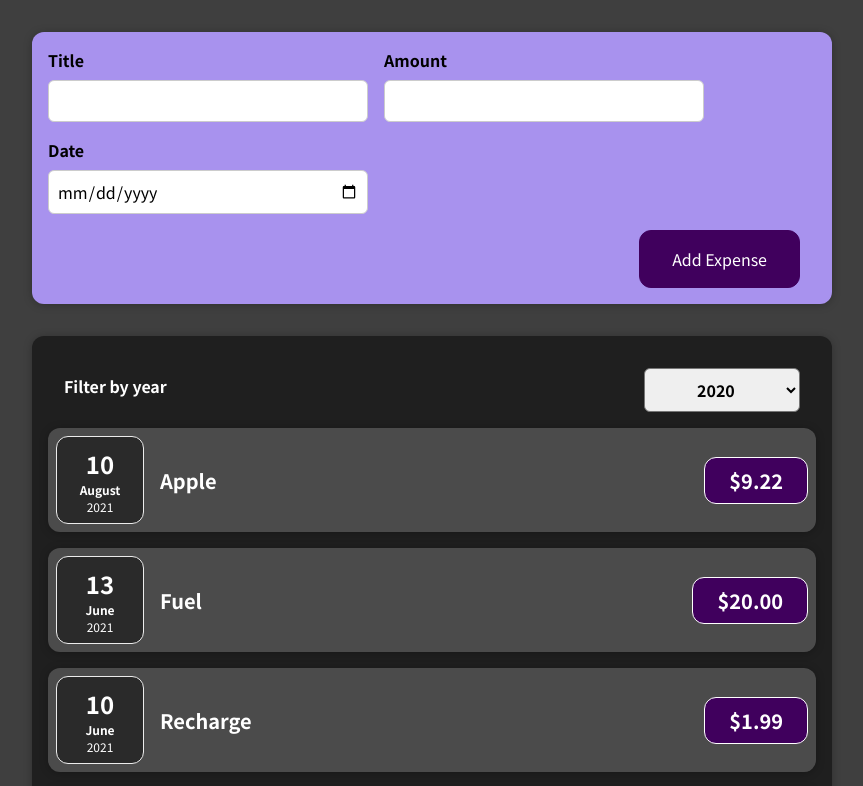
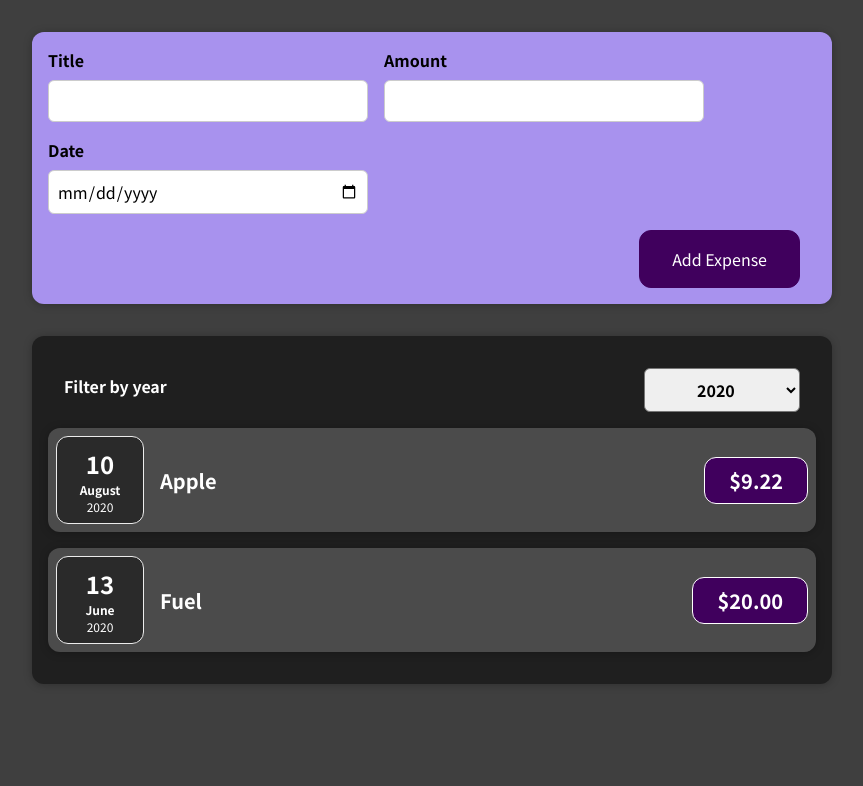
Before and after one commit to ravi-bhu/react-expense-tracker, a React (Create React App) app: page / in a window 1280 px wide. Shown: the top 786 px of the page, without its empty margins (208-1071 px from the left). Built offline with nearby package versions, Linux system fonts and the light colour scheme.

Commit message:
Fixed Expense

```diff
--- a/src/App.js
+++ b/src/App.js
@@ -3,8 +3,8 @@ import Expenses from './components/Expenses/Expenses';
 import NewExpense from './components/NewExpense/NewExpense';
 
 const DUMMY_EXPENSES = [
-  { id: 1, title: 'Apple', date: new Date(2021, 7, 10), amount: '9.22' },
-  { id: 2, title: 'Fuel', date: new Date(2021, 5, 13), amount: '20.00' },
+  { id: 1, title: 'Apple', date: new Date(2020, 7, 10), amount: '9.22' },
+  { id: 2, title: 'Fuel', date: new Date(2020, 5, 13), amount: '20.00' },
   { id: 3, title: 'Recharge', date: new Date(2021, 5, 10), amount: '1.99' },
   { id: 4, title: 'Movie', date: new Date(2021, 1, 1), amount: '5.49' },
 ];
--- a/src/components/Expenses/ExpenseItem.js
+++ b/src/components/Expenses/ExpenseItem.js
@@ -4,6 +4,7 @@ import './ExpenseItem.css';
 
 const ExpenseItem = (props) => {
   return (
+    <li>
       <Card className="expense-item">
         <ExpenseDate date={props.date} />
         <div className="expense-item__description">
@@ -11,6 +12,7 @@ const ExpenseItem = (props) => {
           <div className="expense-item__price">${props.amount}</div>
         </div>
       </Card>
+    </li>
   );
 };
 
--- a/src/components/Expenses/Expenses.js
+++ b/src/components/Expenses/Expenses.js
@@ -1,8 +1,8 @@
 import { useState } from 'react';
 import Card from '../UI/Card';
 import ExpenseFilter from './ExpenseFilter';
-import ExpenseItem from './ExpenseItem';
 import './Expenses.css';
+import ExpensesList from './ExpensesList';
 
 const Expenses = (props) => {
   const [filteredYear, setFilteredYear] = useState('2020');
@@ -11,20 +11,17 @@ const Expenses = (props) => {
     setFilteredYear(selectedYear);
   };
 
+  const filteredExpenses = props.expenses.filter(
+    (expense) => expense.date.getFullYear().toString() === filteredYear
+  );
+
   return (
     <Card className="expenses">
       <ExpenseFilter
         selected={filteredYear}
         onChangeFilter={filterChangeHandler}
       />
-      {props.expenses.map((expense) => (
-        <ExpenseItem
-          key={expense.id}
-          title={expense.title}
-          date={expense.date}
-          amount={expense.amount}
-        />
-      ))}
+      <ExpensesList expenses={filteredExpenses} />
     </Card>
   );
 };
--- /dev/null
+++ b/src/components/Expenses/ExpensesList.css
@@ -0,0 +1,9 @@
+.expenses-list {
+  list-style: none;
+  padding: 0;
+}
+
+.expenses-list__fallback {
+  color: white;
+  text-align: center;
+}
--- /dev/null
+++ b/src/components/Expenses/ExpensesList.js
@@ -0,0 +1,23 @@
+import ExpenseItem from './ExpenseItem';
+import './ExpensesList.css';
+
+const ExpensesList = (props) => {
+  if (props.expenses.length === 0) {
+    return <h2 className="expenses-list__fallback">No expenses found.</h2>;
+  }
+
+  return (
+    <ul className="expenses-list">
+      {props.expenses.map((expense) => (
+        <ExpenseItem
+          key={expense.id}
+          title={expense.title}
+          date={expense.date}
+          amount={expense.amount}
+        />
+      ))}
+    </ul>
+  );
+};
+
+export default ExpensesList;
```
Lines whose indentation alone changed are shown as unchanged.
